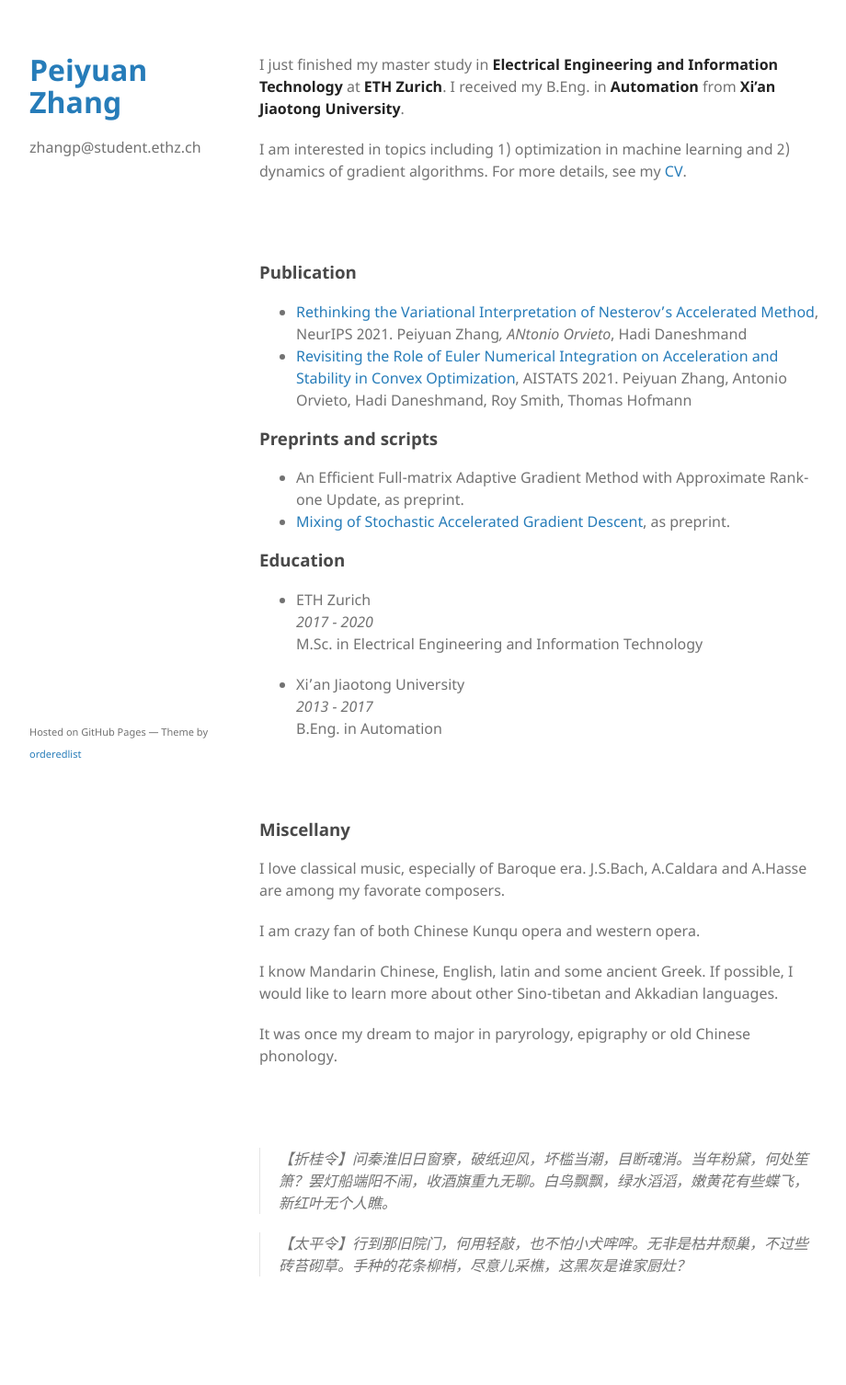
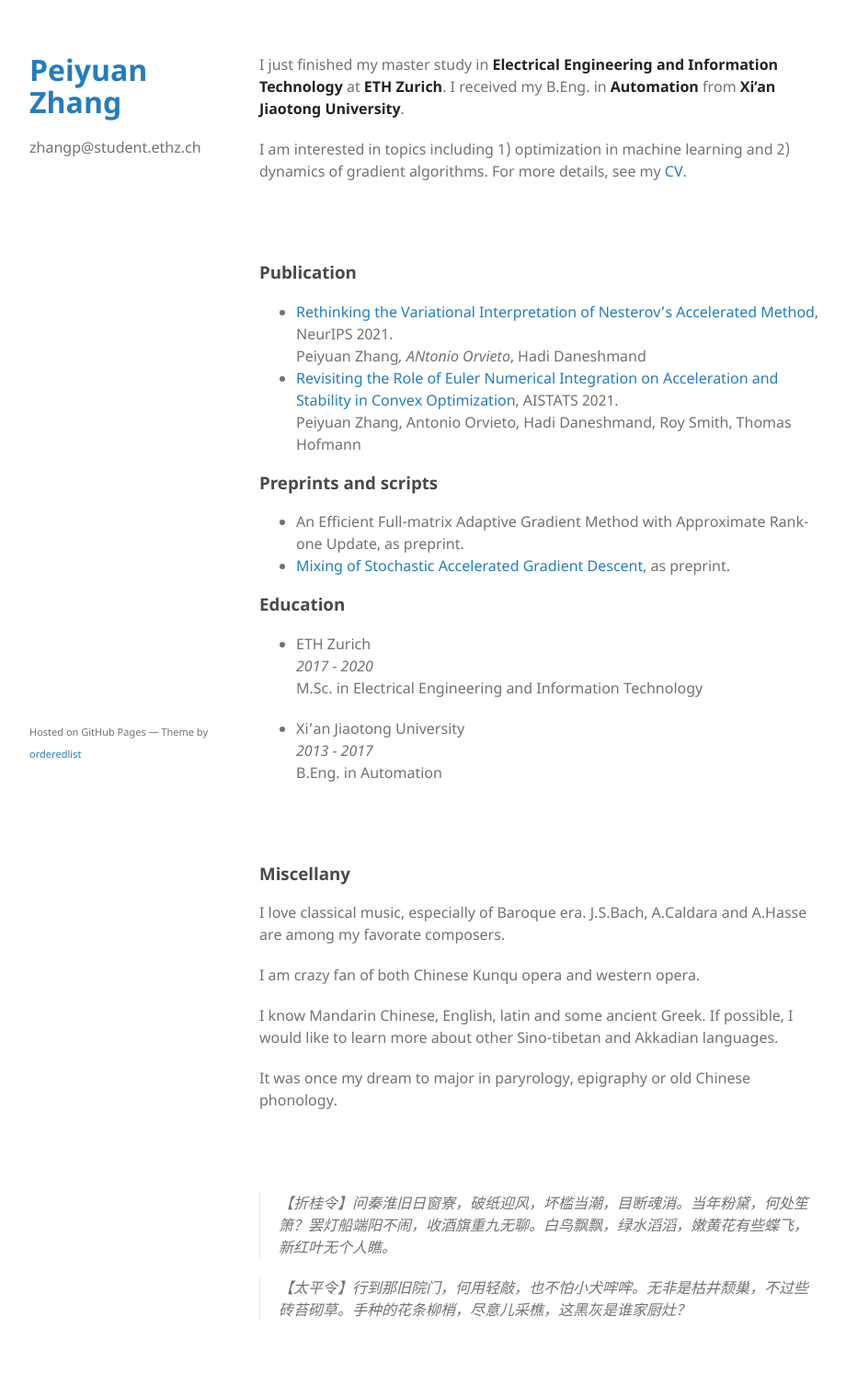
Before and after one commit to phei-iuen/phei-iuen.github.io, a Jekyll site: the page built from index.md, in a window 1280 px wide. Shown: the whole page at 92% size, without its empty margins (178-1098 px from the left). Built offline with Jekyll 4.4.1, drawn with Linux system fonts in a browser that asks for light colours; before the commit the page ends 1458 px from its top, so only the background shows below that.

```diff
--- a/index.md
+++ b/index.md
@@ -9,9 +9,9 @@ I am interested in topics including 1) optimization in machine learning and 2) d
 
 <br/><br/>
 ### Publication
-* [Rethinking the Variational Interpretation of Nesterov's Accelerated Method](https://arxiv.org/abs/2107.05040), NeurIPS 2021.
+* [Rethinking the Variational Interpretation of Nesterov's Accelerated Method](https://arxiv.org/abs/2107.05040), NeurIPS 2021. \\
   Peiyuan Zhang*, ANtonio Orvieto*, Hadi Daneshmand
-* [Revisiting the Role of Euler Numerical Integration on Acceleration and Stability in Convex Optimization](https://arxiv.org/abs/2102.11537), AISTATS 2021.
+* [Revisiting the Role of Euler Numerical Integration on Acceleration and Stability in Convex Optimization](https://arxiv.org/abs/2102.11537), AISTATS 2021. \\
   Peiyuan Zhang, Antonio Orvieto, Hadi Daneshmand, Roy Smith, Thomas Hofmann
 
 ### Preprints and scripts
```
